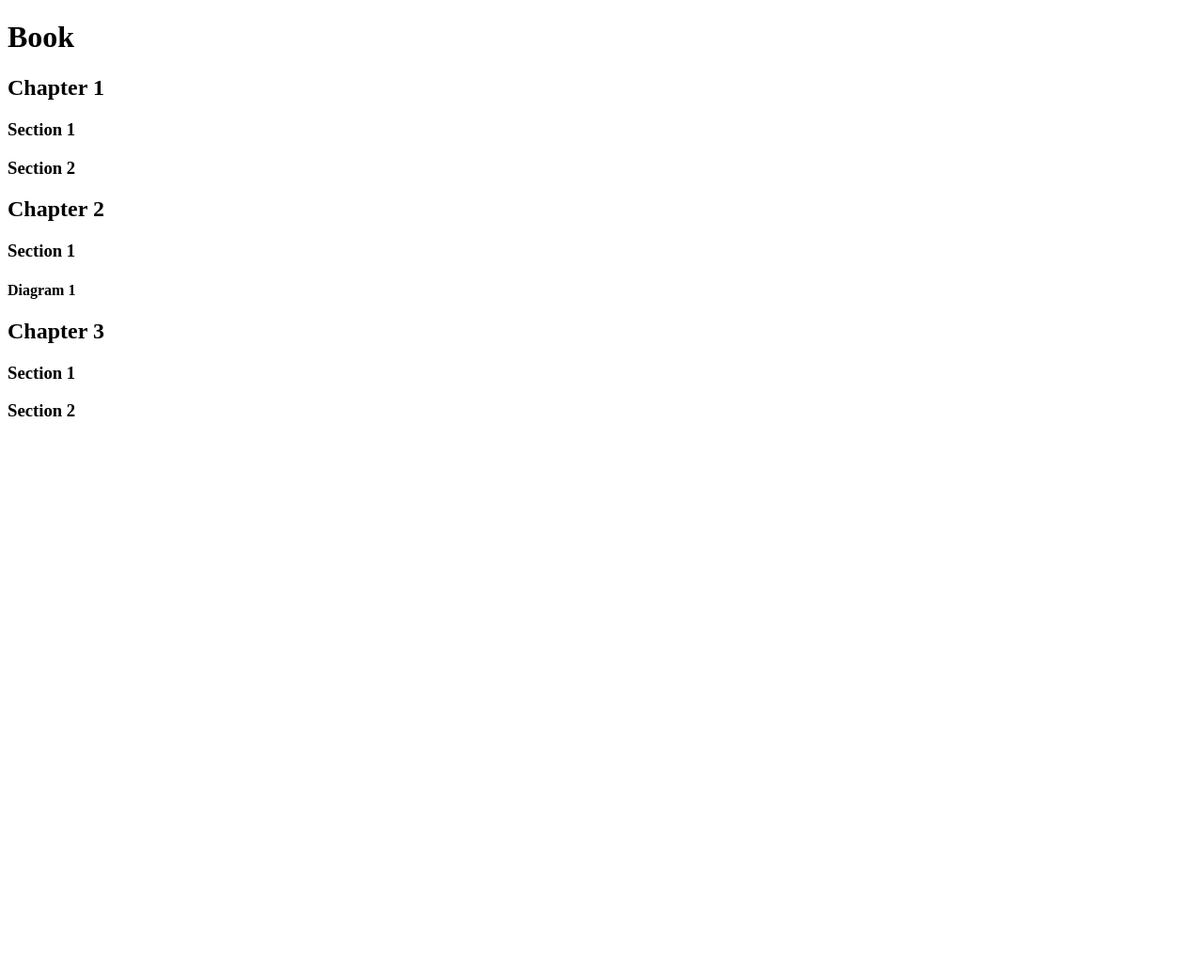
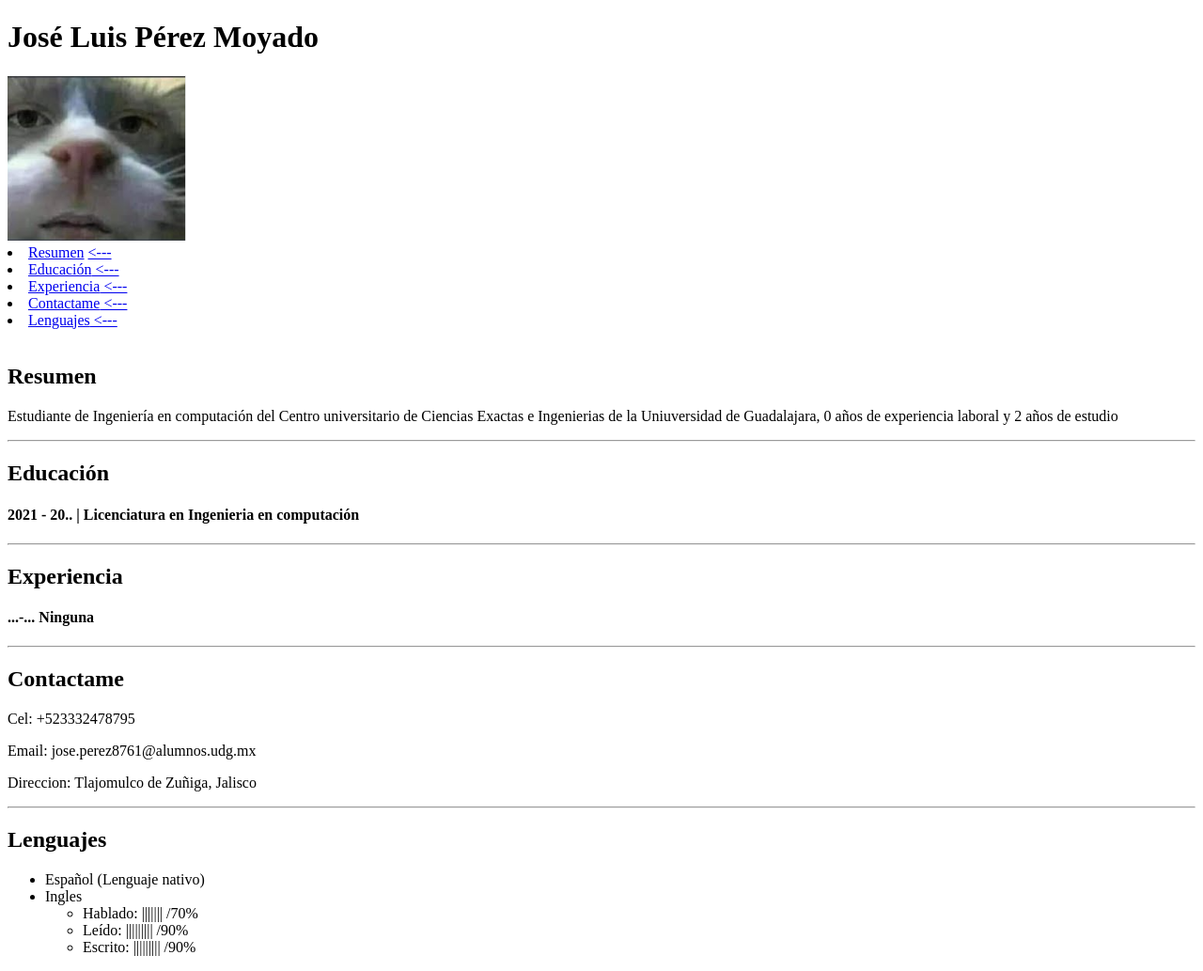
Before and after one commit to JoseLuisPM25/InterProgram, a plain HTML site: page index.html in a window 1280 px wide. Shown: the whole page at 94% size. Before the commit the page ends 800 px from the top, so only its background shows below. Drawn offline with Linux system fonts and the light colour scheme.

Commit message:
Add files via upload

```diff
--- a/index.html
+++ b/index.html
@@ -4,21 +4,43 @@
     <meta charset="UTF-8">
     <meta http-equiv="X-UA-Compatible" content="IE=edge">
     <meta name="viewport" content="width=device-width, initial-scale=1.0">
-    <title>Elementos de encabezado</title>
+    <title>CVU</title>
 </head>
 <body>
-    <!-- "h" es para los textos grandes (encabezado) y miemtras mayor es el numero al lado de h es mas chica la letra-->
-    <h1>Book</h1>
-    <h2>Chapter 1</h2>
-    <h3>Section 1</h3>
-    <h3>Section 2</h3>
+    <h1>José Luis Pérez Moyado</h1>
+    <img style="width: 15%;" src="/13 CVU/Foto.PNG" alt="Foto">
+    <o1>
+        <li><a href="resumen.html">Resumen</a> <a href="#Resumen"> <---</a></li>
+        <li><a href="educacion.html">Educación</a><a href="#Educacion"> <---</a></li>
+        <li><a href="experiencia.html">Experiencia</a><a href="#Experiencia"> <---</a></li>
+        <li><a href="Contacto.html">Contactame</a><a href="#Contacto"> <---</a></li>
+        <li><a href="lenguajes.html">Lenguajes</a><a href="#Lenguajes"> <---</a></li>
+    </o1>
+    <br>
+    <h2 id="Resumen">Resumen</h2>
+    <p>Estudiante de Ingeniería en computación del Centro universitario de Ciencias Exactas e Ingenierias de la Uniuversidad de Guadalajara, 0 años de experiencia laboral y 2 años de estudio</p>
+    <hr>
+    <h2 id="Educacion">Educación</h2>
+    <h4>2021 - 20.. | Licenciatura en Ingenieria en computación</h4>
+    <hr>
+    <h2 id="Experiencia">Experiencia</h2>
+    <h4>...-... Ninguna</h4>
+    <hr>
+    <h2 id="Contacto">Contactame</h2>
+    <p>Cel: +523332478795</p>
+    <p>Email: jose.perez8761@alumnos.udg.mx</p>
+    <p>Direccion: Tlajomulco de Zuñiga, Jalisco</p>
+    <hr>
+    <h2 id="Lenguajes">Lenguajes</h2>
+    <ul>
+        <li>Español (Lenguaje nativo)</li>
+        <li>Ingles</li>
+        <ul>
+            <li>Hablado: |||||||   /70%</li>
+            <li>Leído:   ||||||||| /90%</li>
+            <li>Escrito: ||||||||| /90%</li>
+        </ul>
+    </ul>
 
-    <h2>Chapter 2</h2>
-    <h3>Section 1</h3>
-    <h4>Diagram 1</h4>
-
-    <h2>Chapter 3</h2>
-    <h3>Section 1</h3>
-    <h3>Section 2</h3>
 </body>
 </html>
```
Also changed, not shown: 13 CVU/contacto.html (added, +16 -0 lines), 13 CVU/educacion.html (added, +14 -0 lines), 13 CVU/experiencia.html (added, +14 -0 lines), 13 CVU/lenguajes.html (added, +22 -0 lines), 13 CVU/resumen.html (added, +14 -0 lines), 13 CVU/Foto.PNG (added).
